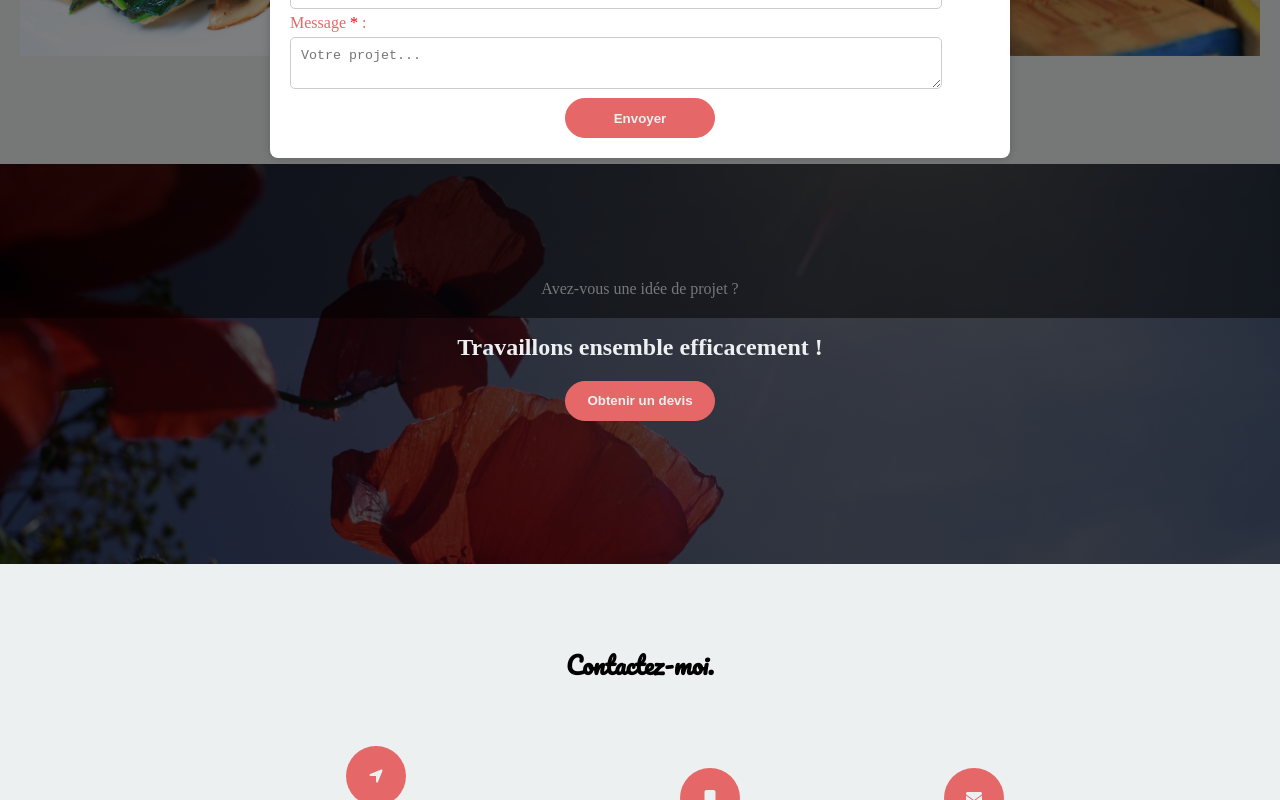
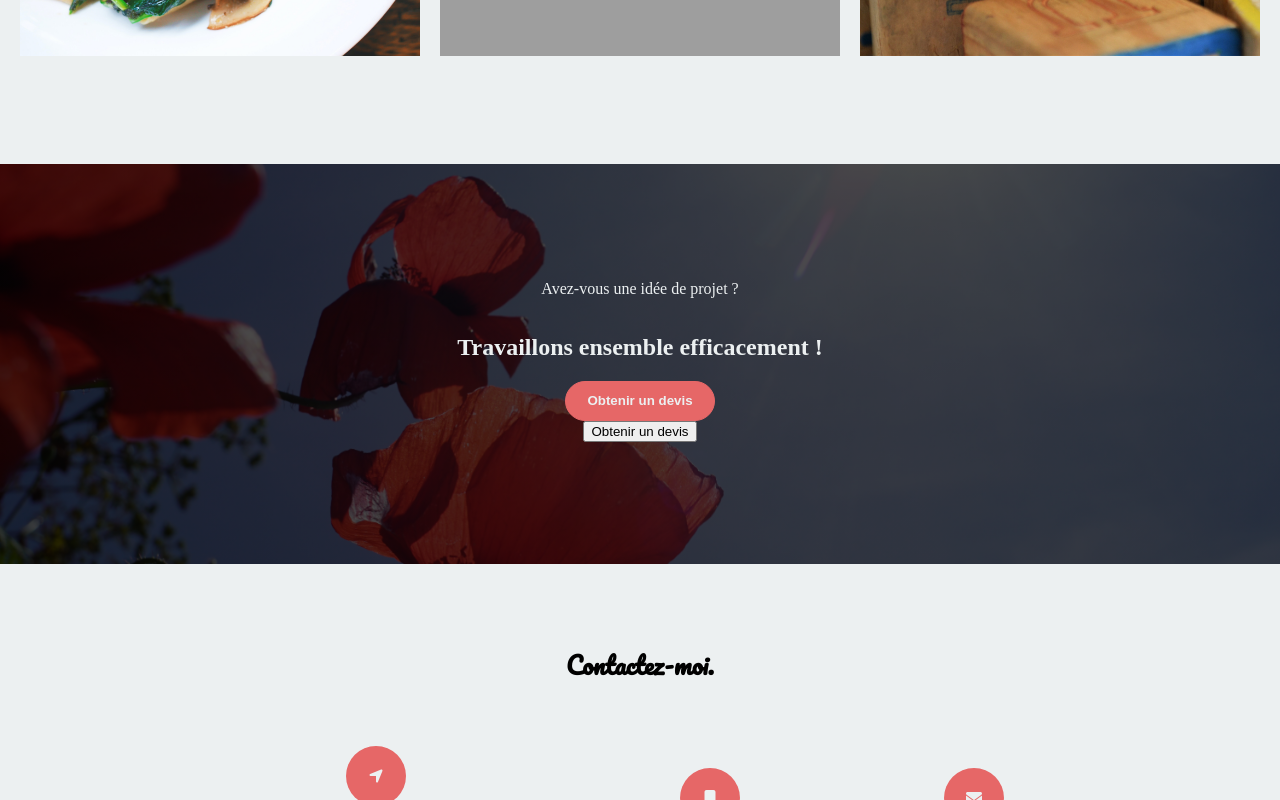
Before and after one commit to clairelacanal/my-book, a React (Create React App) app: page / in a window 1280 px wide. Both pictures are taken after a click on the button "Obtenir un devis". Shown: the part 2636-3436 px from the top of the page. Built offline with nearby package versions, Linux system fonts and the light colour scheme; grey boxes are pictures that could not be loaded.

Commit message:
banniere devis on going

```diff
--- a/src/Components/Banniere/Banniere.css
+++ b/src/Components/Banniere/Banniere.css
@@ -18,7 +18,7 @@
     text-align: center;
 }
 
-.background-banniere button {
+.background-banniere .obtenirDevis-button {
     background-color: #e66767;
     color: #ecf0f1;
     width: 150px;
@@ -33,27 +33,6 @@
     flex-direction: column;
     align-items: center; /* Centre le contenu verticalement */
   }
-
-/* Styles pour le bouton de fermeture */
-.fermer {
-    background-color: #ff5733; /* Couleur de fond du bouton */
-    color: #fff; /* Couleur du texte du bouton */
-    border: none; /* Supprimer la bordure */
-    padding: 10px 20px; /* Espacement intérieur du bouton */
-    border-radius: 5px; /* Bord arrondi */
-    cursor:pointer; /* Curseur de type main (pointer) au survol */
-    position: fixed; /* Position absolue */
-    top: 0; /* Alignement en haut */
-    right: 0; /* Alignement à droite */
-  }
-
-
-  .fermer:hover {
-    background-color: #ff0000; /* Couleur de fond au survol */
-  }
-
-
-
 
 /* Pour les écrans jusqu'à 768px de large */
 @media (max-width: 768px) {
--- a/src/Components/Banniere/Banniere.js
+++ b/src/Components/Banniere/Banniere.js
@@ -14,11 +14,6 @@ class Banniere extends Component {
     this.setState({ afficherDevisPopup: true });
   };
 
-  fermerDevisPopup = () => {
-    this.setState({ afficherDevisPopup: false });
-  };
-
-
   render() {
     const { afficherDevisPopup } = this.state;
 
@@ -27,12 +22,11 @@ class Banniere extends Component {
         <div className="background-banniere">
           <p>Avez-vous une idée de projet ?</p>
           <h1>Travaillons ensemble efficacement !</h1>
-          <button onClick={this.afficherDevisPopup}>Obtenir un devis</button>
+          <button onClick={this.afficherDevisPopup} className="obtenirDevis-button">Obtenir un devis</button>
           {afficherDevisPopup && (
             <div className="devis-popup">
               <div className="devis-popup-contenu">
                 <ObtenirUnDevisForm/>
-                <button className="fermer" onClick={this.fermerDevisPopup}>Fermer</button>
               </div>
             </div>
           )}
--- a/src/Components/Devis/ObtenirUnDevisForm.css
+++ b/src/Components/Devis/ObtenirUnDevisForm.css
@@ -67,6 +67,16 @@
     cursor: pointer;
   }
 
+  .close-button {
+    background-color: white;
+    color:black;
+    border: 1px solid white;
+    font-weight: bold;
+    position: absolute; /* ou "fixed" selon vos besoins */
+    margin-left: 100px;
+}
+
+
    /* Pour les écrans d'ordinateur */
    @media (min-width: 1025px) {
     .popup {
@@ -77,4 +87,8 @@
       width: 90%;
     }
 
+    .close-button {
+      margin-left: 650px;
   }
+
+  }
--- a/src/Components/Devis/ObtenirUnDevisForm.js
+++ b/src/Components/Devis/ObtenirUnDevisForm.js
@@ -6,7 +6,7 @@ import Confirmation from './Confirmation';
 function ObtenirUnDevisForm() {
   const [demandeSoumise, setDemandeSoumise] = useState(false);
   const [afficherTitre, setAfficherTitre] = useState(true);
-  const [afficherPopup, setAfficherPopup] = useState(true);
+  const [afficherFormulaire, setAfficherFormulaire] = useState(false); // Nouvel état pour gérer l'affichage du formulaire
   const [nom, setNom] = useState('');
   const [prenom, setPrenom] = useState('');
   const [email, setEmail] = useState('');
@@ -30,18 +30,26 @@ function ObtenirUnDevisForm() {
   const handleClose = () => {
     setDemandeSoumise(false);
     setAfficherTitre(true);
-    setAfficherPopup(false); // Désactiver l'affichage du popup
+    setAfficherFormulaire(false); // Désactiver l'affichage du formulaire
   };
 
-  const fermerPopup = () => {
+  const ouvrirFormulaire = () => {
+    setAfficherFormulaire(true); // Activer l'affichage du formulaire
+  };
+
+  const fermerFormulaire = () => {
     handleClose();
   };
 
   return (
     <>
-      {afficherPopup && (
-        <div className='overlay' onClick={fermerPopup}>
+      <button onClick={ouvrirFormulaire}>Obtenir un devis</button>
+      {afficherFormulaire && ( // Utilisez l'état afficherFormulaire pour conditionner l'affichage du formulaire
+        <div className='overlay' onClick={fermerFormulaire}>
           <div className='popup' onClick={(e) => e.stopPropagation()}>
+            <button onClick={fermerFormulaire} className="close-button">
+                  ✖
+            </button>
             {afficherTitre && <h2>Obtenir un devis</h2>}
             {!demandeSoumise ? (
               <form onSubmit={handleSubmit}>
@@ -102,14 +110,11 @@ function ObtenirUnDevisForm() {
                 </div>
                 <button type="submit" className='submit-devis'>Envoyer</button>
               </form>
-              ) : (
-                <div>
-                  <Confirmation />
-                  <button onClick={fermerPopup} className="close-button">
-                    Fermer
-                  </button>
-                </div>
-              )}
+            ) : (
+              <div>
+                <Confirmation />
+              </div>
+            )}
           </div>
         </div>
       )}
```
